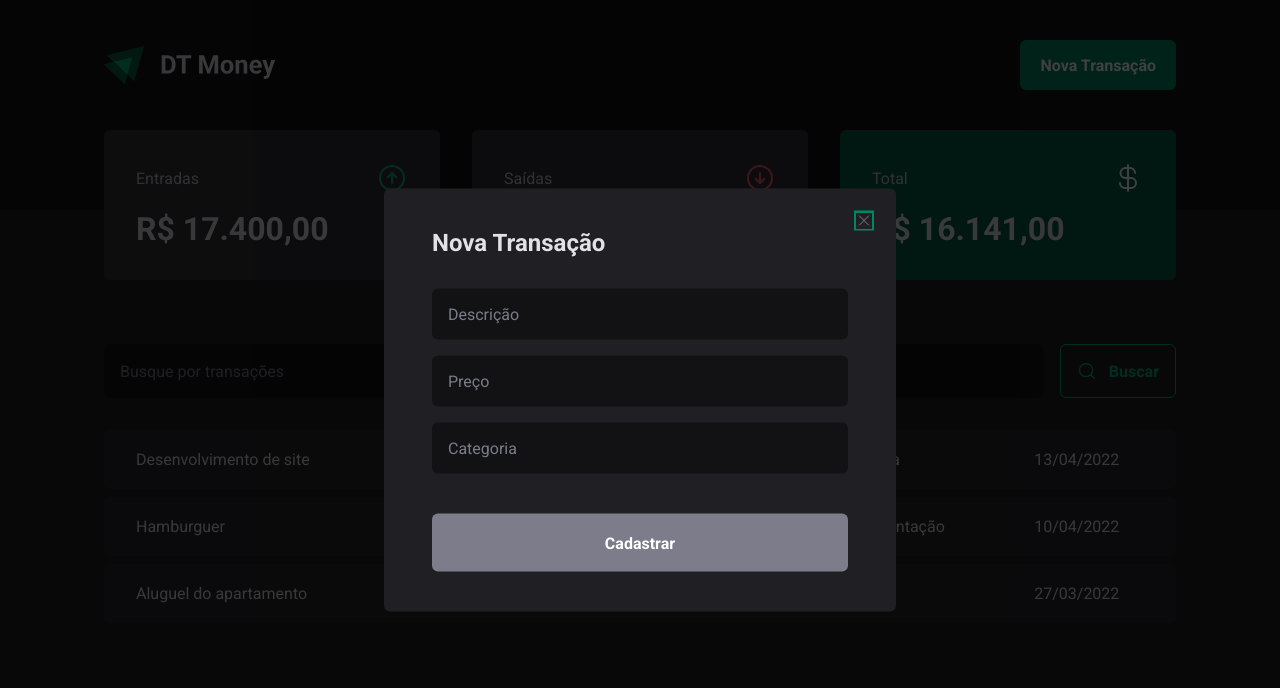
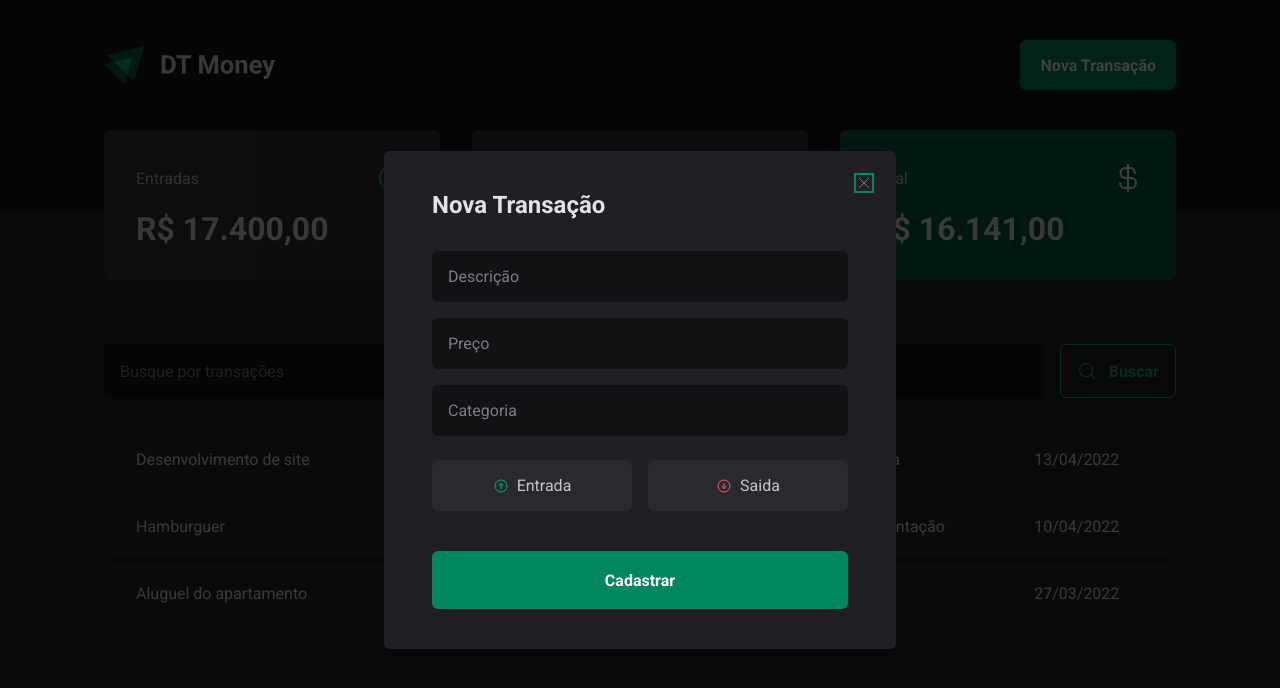
Before and after one commit to ViniOliver01/Dt-Money, a React (Vite) app: page / in a window 1280 px wide. Both pictures are taken after a click on the button "Nova Transação". Shown: the top 688 px of the page. Built offline with nearby package versions, Linux system fonts and the light colour scheme.

Commit message:
add transaction type button

```diff
--- a/package.json
+++ b/package.json
@@ -10,6 +10,7 @@
   },
   "dependencies": {
     "@radix-ui/react-dialog": "^1.0.0",
+    "@radix-ui/react-radio-group": "^1.0.0",
     "phosphor-react": "^1.4.1",
     "react": "^18.2.0",
     "react-dom": "^18.2.0",
--- a/src/components/NewTransactionModal/NewTransactionModal.style.ts
+++ b/src/components/NewTransactionModal/NewTransactionModal.style.ts
@@ -1,5 +1,6 @@
 import styled from 'styled-components';
 import * as Dialog from '@radix-ui/react-dialog';
+import * as RadioGroup from '@radix-ui/react-radio-group';
 
 export const Overlay = styled(Dialog.Overlay)`
     position: fixed;
@@ -8,6 +9,7 @@
     inset: 0;
     background: rgba(0, 0, 0, 0.75);
 `;
+
 export const Content = styled(Dialog.Content)`
     min-width: 32rem;
     border-radius: 6px;
@@ -40,7 +42,7 @@
         button[type="submit"]{
             height: 58px;
             border: 0;
-            background: ${props => props.theme["gray-500"]};
+            background: ${props => props.theme["green-500"]};
             color: ${props => props.theme.white};
             font-weight: bold;
             padding: 0 1.25rem;
@@ -49,7 +51,7 @@
             cursor: pointer;
 
             &:hover{
-                background: ${props => props.theme["gray-700"]};
+                background: ${props => props.theme["green-700"]};
                 transition:background-color 0.2s;
             }
 
@@ -57,6 +59,7 @@
     }
 
 `;
+
 export const CloseButton = styled(Dialog.Close)`
     position: absolute;
     background: transparent;
@@ -67,3 +70,44 @@
     cursor: pointer;
     color: ${props => props.theme["gray-500"]};
 `;
+
+export const TransactionType = styled(RadioGroup.Root)`
+    display: grid;
+    grid-template-columns: repeat(2, 1fr);
+    gap: 1rem;
+    margin-top: 0.5rem;
+`;
+
+interface TransactionTypeButtonProps {
+    variant: 'income' | 'outcome';
+}
+
+export const TransactionTypeButton = styled(RadioGroup.Item)<TransactionTypeButtonProps>`
+    background: ${props => props.theme["gray-700"]};
+    padding: 1rem;
+    display: flex;
+    align-items: center;
+    justify-content: center;
+    gap: 0.5rem;
+    border-radius: 6px;
+    cursor: pointer;
+    border: 0;
+    color: ${props => props.theme["gray-300"]};
+
+    svg {
+        color: ${props => props.variant == 'income' ? props.theme["green-300"] : props.theme["red-300"]};
+    }
+    &[data-state="unchecked"]:hover{
+        transition: background-color 0.2s;
+        background-color: ${props => props.theme["gray-600"]};
+    }
+
+    &[data-state="checked"]{
+        color: ${props => props.theme.white};
+        background: ${props => props.variant == 'income' ? props.theme["green-500"] : props.theme["red-500"]};
+
+        svg {
+        color: ${props => props.theme.white};
+        }
+    }
+`;
--- a/src/components/NewTransactionModal/NewTransactionModal.tsx
+++ b/src/components/NewTransactionModal/NewTransactionModal.tsx
@@ -1,6 +1,7 @@
+import { Content, Overlay, CloseButton, TransactionTypeButton, TransactionType } from './NewTransactionModal.style';
+import { X, ArrowCircleUp, ArrowCircleDown } from 'phosphor-react';
 import * as Dialog from '@radix-ui/react-dialog';
-import { Content, Overlay, CloseButton } from './NewTransactionModal.style';
-import { X } from 'phosphor-react';
+import * as RadioGroup from '@radix-ui/react-radio-group';
 
 export function NewTransactionModal(){
 
@@ -21,6 +22,18 @@
           <input type="number" placeholder='Preço' required/>
           <input type="text" placeholder='Categoria' required/>
 
+          <TransactionType>
+            <TransactionTypeButton variant='income' value='income'>
+              <ArrowCircleUp />
+              Entrada
+            </TransactionTypeButton>
+
+            <TransactionTypeButton variant='outcome' value='outcome'>
+              <ArrowCircleDown />
+              Saida
+            </TransactionTypeButton>
+          </TransactionType>
+
 
           <button type="submit">Cadastrar</button>
         </form>
```
Also changed, not shown: 1 other file (tests, documents, lock files or other folders).
